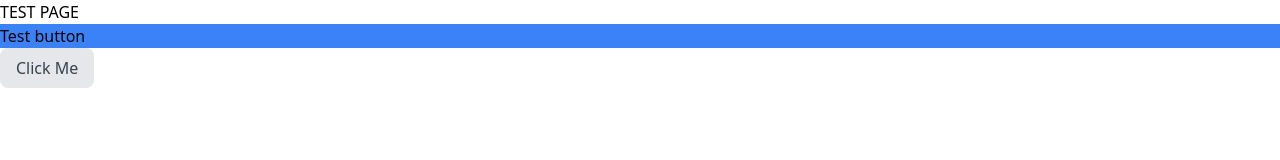
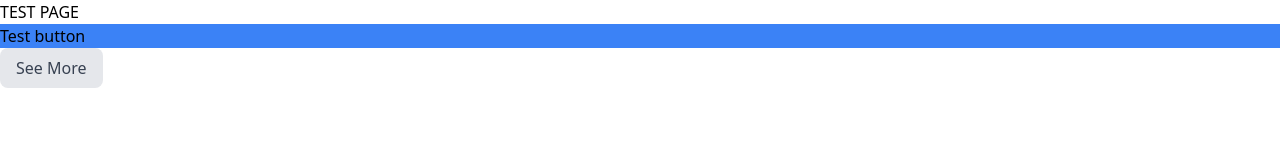
Before and after one commit to michaelsynan/nuxt-base-layer, a Nuxt app: page /test in a window 1280 px wide. Shown: the top 160 px of the page. Built offline with nearby package versions, Linux system fonts and the light colour scheme.

Commit message:
Fixed empty slot for button

```diff
--- a/components/btn.vue
+++ b/components/btn.vue
@@ -1,7 +1,8 @@
 <template>
   <button :class="buttonClass">
-    <slot></slot>
-    <p>Click Me</p>
+    <slot>
+      <p>See More</p>
+    </slot>
   </button>
 </template>
 
```
